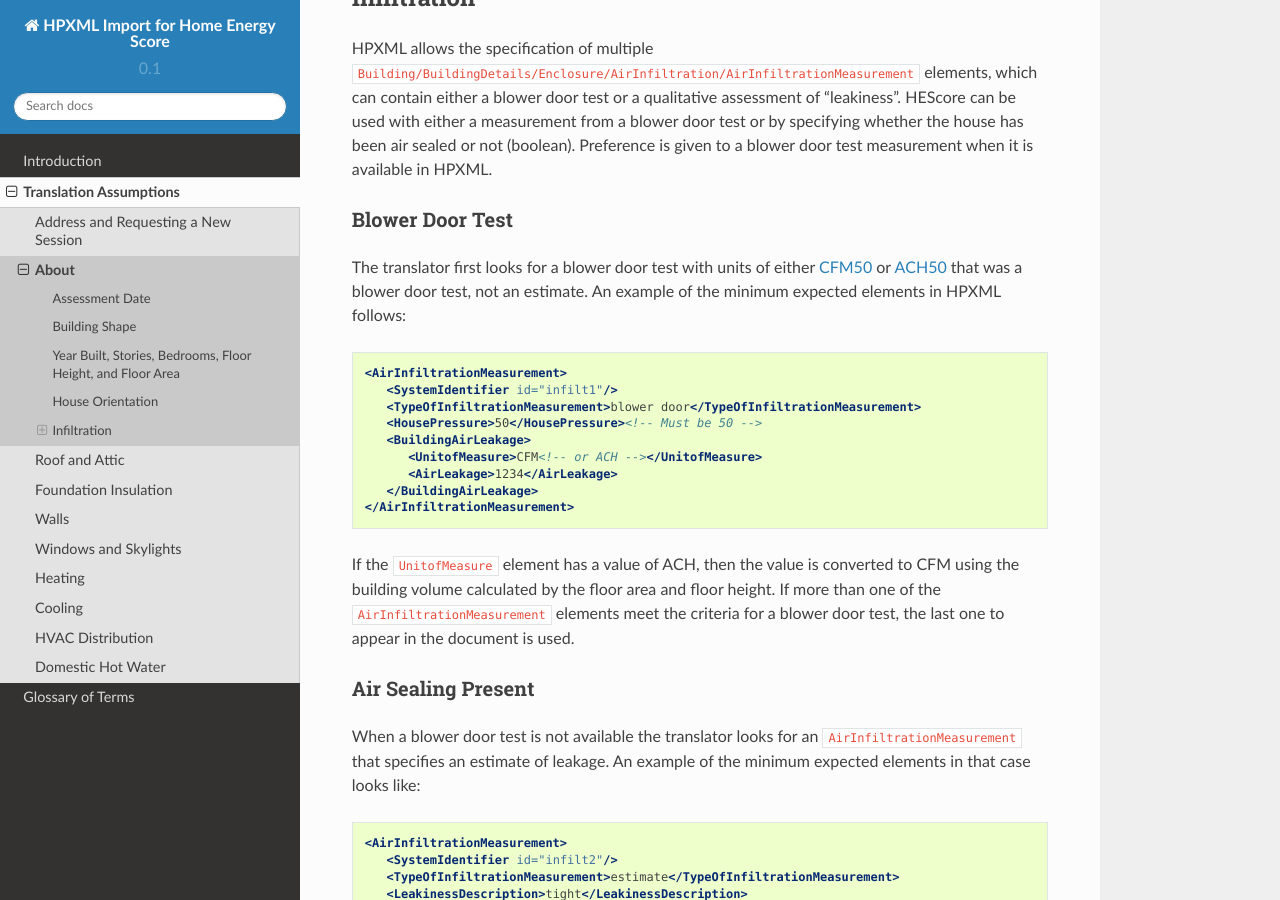
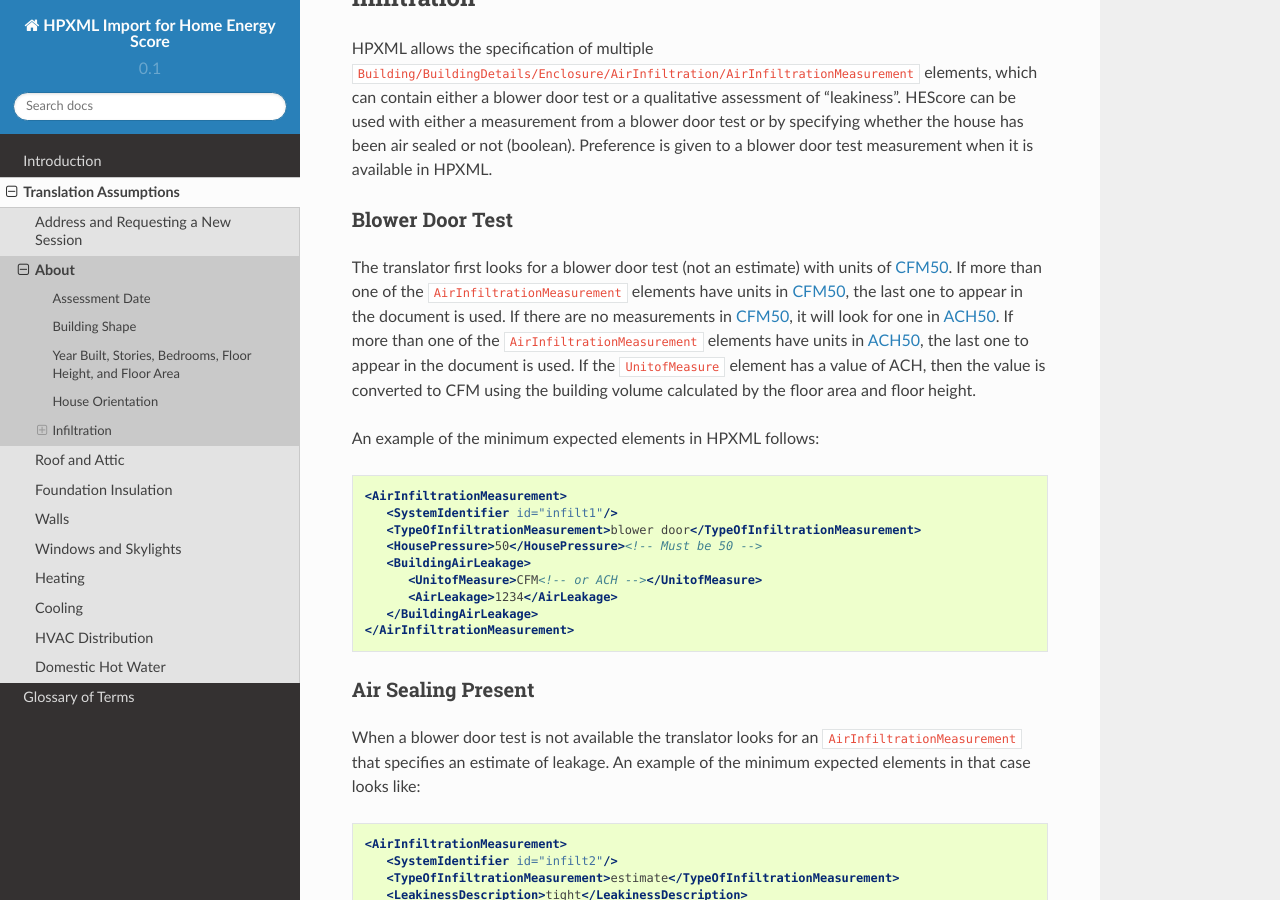
Before and after one commit to NREL/hescore-hpxml, a Sphinx documentation site: the page built from docs/source/translation/about.rst, in a window 1280 px wide and 900 px high, scrolled down 2603 px. Built offline with Sphinx 7.4.7 and the Read the Docs theme 2.0.0, drawn with Linux system fonts in a browser that asks for light colours; formulas are drawn with MathJax 3.

Commit message:
giving preference to CFM50 over ACH50 in air infiltration measurements #7

```diff
--- a/docs/source/translation/about.rst
+++ b/docs/source/translation/about.rst
@@ -124,9 +124,17 @@
 
 Blower Door Test
 ================
-The translator first looks for a blower door test with units of either
-:term:`CFM50` or :term:`ACH50` that was a blower door test, not an estimate. An
-example of the minimum expected elements in HPXML follows:
+The translator first looks for a blower door test (not an estimate) with units
+of :term:`CFM50`. If more than one of the ``AirInfiltrationMeasurement``
+elements have units in :term:`CFM50`, the last one to appear in the document is
+used. If there are no measurements in :term:`CFM50`, it will look for one in
+:term:`ACH50`. If more than one of the ``AirInfiltrationMeasurement`` elements
+have units in :term:`ACH50`, the last one to appear in the document is used. If
+the ``UnitofMeasure`` element has a value of ACH, then the value is converted
+to CFM using the building volume calculated by the floor area and floor
+height.
+
+An example of the minimum expected elements in HPXML follows:
 
 .. code-block:: xml
 
@@ -139,11 +147,6 @@
          <AirLeakage>1234</AirLeakage>
       </BuildingAirLeakage>
    </AirInfiltrationMeasurement>
-
-If the ``UnitofMeasure`` element has a value of ACH, then the value is converted
-to CFM using the building volume calculated by the floor area and floor height.
-If more than one of the ``AirInfiltrationMeasurement`` elements meet the
-criteria for a blower door test, the last one to appear in the document is used.
 
 Air Sealing Present
 ===================
```
Also changed, not shown: 1 other file.
